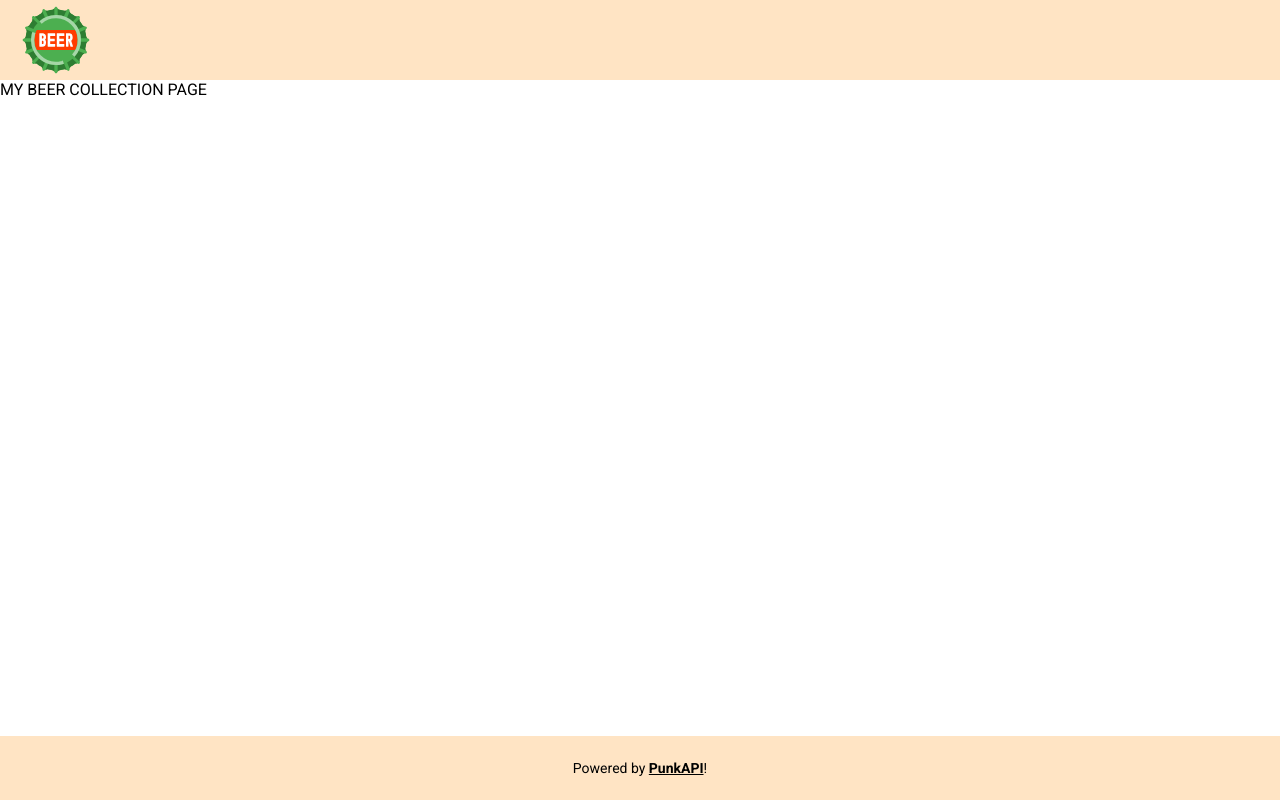
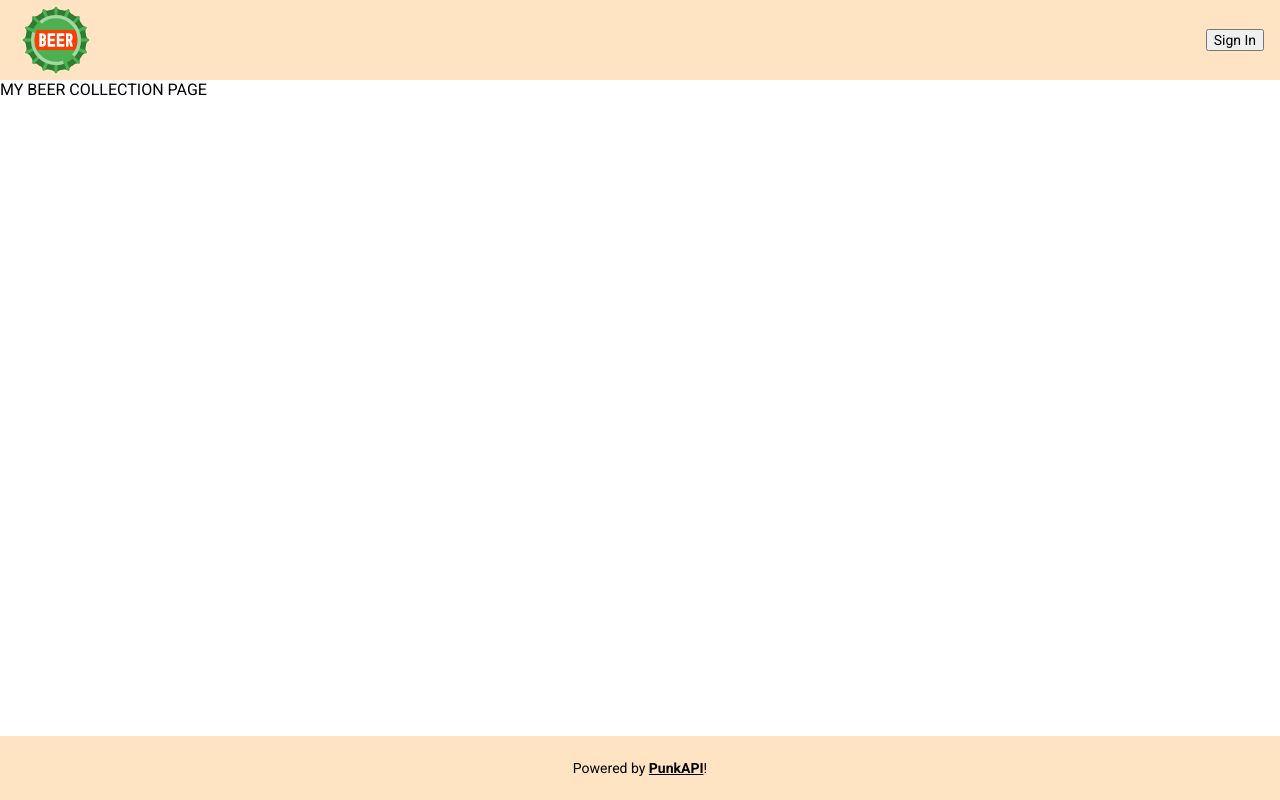
Before and after one commit to andreros/nextjs-beer-collection-app, a Next.js app: page /beers/collection in a window 1280 px wide. Built offline with nearby package versions, Linux system fonts and the light colour scheme; no server answers.

Commit message:
feat: added authentication to the application

```diff
--- a/app/beers/[beerId]/page.tsx
+++ b/app/beers/[beerId]/page.tsx
@@ -20,7 +20,7 @@ const BeerDetailsPage: React.FC<TBeerDetailsPageProps> = async ({ params }) => {
     // passing the search term by which the results list will be filtered.
     await getBeerApi({ id })
         .then((result) => {
-            console.log(result);
+            // console.log(result);
             beer = result.data[0] || null;
         })
         .catch((error) => {
@@ -81,7 +81,7 @@ const BeerDetailsPage: React.FC<TBeerDetailsPageProps> = async ({ params }) => {
             </div>
             <div className="bc-beer-details-page__description">
                 <div className="bc-beer-details-page__description-title">Your rating</div>
-                <input type="range" min="0" max="5" value="0" step="1" />
+                <input type="range" min="0" max="5" step="1" />
             </div>
             <button className="bc-beer-details-page__add-to-collection" type="button">
                 Add to my collection
--- /dev/null
+++ b/components/AuthenticationButton/AuthenticationButton.tsx
@@ -0,0 +1,21 @@
+'use client';
+
+import React from 'react';
+
+import { signIn, signOut, useSession } from 'next-auth/react';
+
+export const AuthenticationButton: React.FC = () => {
+    const { data: session } = useSession();
+    const isAuthenticated = !!session && !!session.user;
+
+    const handleClick = () => {
+        if (isAuthenticated) signOut();
+        else signIn();
+    };
+
+    return (
+        <button className="bc-authentication-button" type="button" onClick={handleClick}>
+            {isAuthenticated ? <>Sign Out</> : <>Sign In</>}
+        </button>
+    );
+};
--- /dev/null
+++ b/components/AuthenticationButton/_index.scss
@@ -0,0 +1,3 @@
+.bc-authentication-button {
+    // style rules go here
+}
--- a/components/Header/Header.tsx
+++ b/components/Header/Header.tsx
@@ -1,6 +1,11 @@
+'use client';
+
 import React from 'react';
 import Link from 'next/link';
 import Image from 'next/image';
+import { SessionProvider } from 'next-auth/react';
+
+import { AuthenticationButton } from '@/components/AuthenticationButton/AuthenticationButton';
 
 export const Header: React.FC = () => {
     return (
@@ -8,6 +13,9 @@ export const Header: React.FC = () => {
             <Link className="bc-header__logo_link" href="/">
                 <Image src="/logo.svg" width="80" height="80" alt="Beer collection logo" />
             </Link>
+            <SessionProvider>
+                <AuthenticationButton />
+            </SessionProvider>
         </header>
     );
 };
--- a/components/Header/_index.scss
+++ b/components/Header/_index.scss
@@ -2,6 +2,7 @@
     background-color: bisque; // TO BE DELETED
     display: flex;
     align-items: center;
+    justify-content: space-between;
     padding: 0 16px;
     font-size: 14px;
 
--- a/package.json
+++ b/package.json
@@ -24,6 +24,7 @@
   "dependencies": {
     "axios": "^1.6.2",
     "next": "14.0.3",
+    "next-auth": "^4.24.5",
     "react": "^18",
     "react-dom": "^18"
   }
--- a/sass/components/_index.scss
+++ b/sass/components/_index.scss
@@ -1 +1 @@
-@import '../../components/BackButton', '../../components/BeerListITem', '../../components/BeerSearch', '../../components/Footer', '../../components/Header';
+@import '../../components/AuthenticationButton', '../../components/BackButton', '../../components/BeerListITem', '../../components/BeerSearch', '../../components/Footer', '../../components/Header';
```
Also changed, not shown: app/api/auth/[...nextauth]/route.ts (added, +15 -0 lines), public/logo.jpg (added), 1 other file (tests, documents, lock files or other folders).
